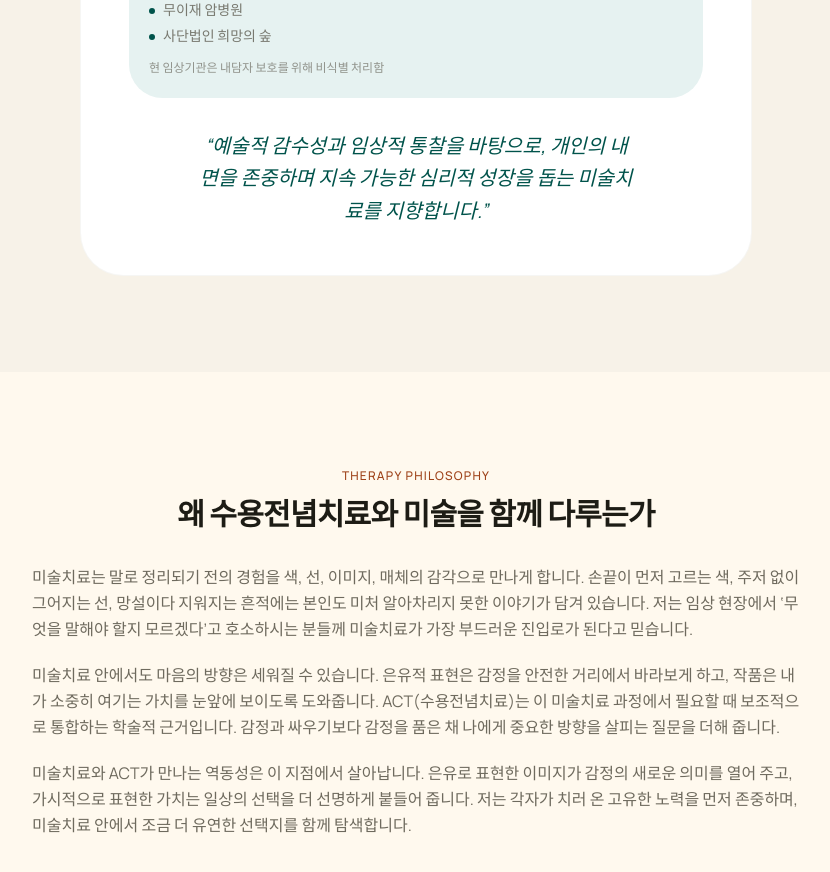
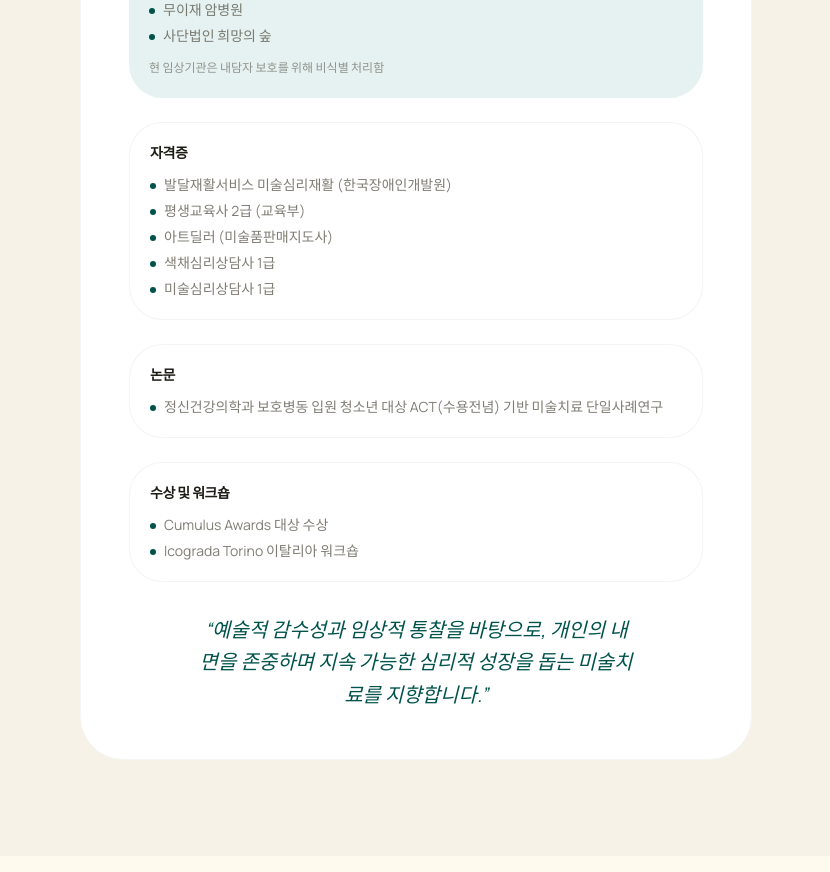
Before and after one commit to act-art-center/actartcenter.com, a Next.js app: page /team in a window 1280 px wide. Shown: the part 1720-2592 px from the top of the page, without its empty margins (224-1054 px from the left). Built offline with nearby package versions, Linux system fonts and the light colour scheme.

Commit message:
content: add therapist credentials and publications

```diff
--- a/src/app/team/page.tsx
+++ b/src/app/team/page.tsx
@@ -266,6 +266,52 @@ export default function TeamPage() {
                 </p>
               </div>
 
+              {/* Credentials */}
+              <div className="mt-6 p-5 bg-white rounded-xl" style={{ border: "1px solid rgba(196, 191, 183, 0.18)" }}>
+                <h2 className="text-night font-semibold text-sm mb-3">자격증</h2>
+                <ul className="space-y-1.5 text-sm text-charcoal/70">
+                  {[
+                    "발달재활서비스 미술심리재활 (한국장애인개발원)",
+                    "평생교육사 2급 (교육부)",
+                    "아트딜러 (미술품판매지도사)",
+                    "색채심리상담사 1급",
+                    "미술심리상담사 1급",
+                  ].map((item) => (
+                    <li key={item} className="flex items-start gap-2">
+                      <span className="w-1.5 h-1.5 mt-2 rounded-full bg-primary-500 shrink-0" />
+                      {item}
+                    </li>
+                  ))}
+                </ul>
+              </div>
+
+              {/* Thesis */}
+              <div className="mt-6 p-5 bg-white rounded-xl" style={{ border: "1px solid rgba(196, 191, 183, 0.18)" }}>
+                <h2 className="text-night font-semibold text-sm mb-3">논문</h2>
+                <ul className="space-y-1.5 text-sm text-charcoal/70">
+                  <li className="flex items-start gap-2">
+                    <span className="w-1.5 h-1.5 mt-2 rounded-full bg-primary-500 shrink-0" />
+                    정신건강의학과 보호병동 입원 청소년 대상 ACT(수용전념) 기반 미술치료 단일사례연구
+                  </li>
+                </ul>
+              </div>
+
+              {/* Awards and workshops */}
+              <div className="mt-6 p-5 bg-white rounded-xl" style={{ border: "1px solid rgba(196, 191, 183, 0.18)" }}>
+                <h2 className="text-night font-semibold text-sm mb-3">수상 및 워크숍</h2>
+                <ul className="space-y-1.5 text-sm text-charcoal/70">
+                  {[
+                    "Cumulus Awards 대상 수상",
+                    "Icograda Torino 이탈리아 워크숍",
+                  ].map((item) => (
+                    <li key={item} className="flex items-start gap-2">
+                      <span className="w-1.5 h-1.5 mt-2 rounded-full bg-primary-500 shrink-0" />
+                      {item}
+                    </li>
+                  ))}
+                </ul>
+              </div>
+
               {/* Quote */}
               <blockquote className="mt-8 text-center text-primary-500 font-[var(--font-accent)] text-xl leading-relaxed italic max-w-[36ch] mx-auto">
                 &ldquo;{member.quote}&rdquo;
```
